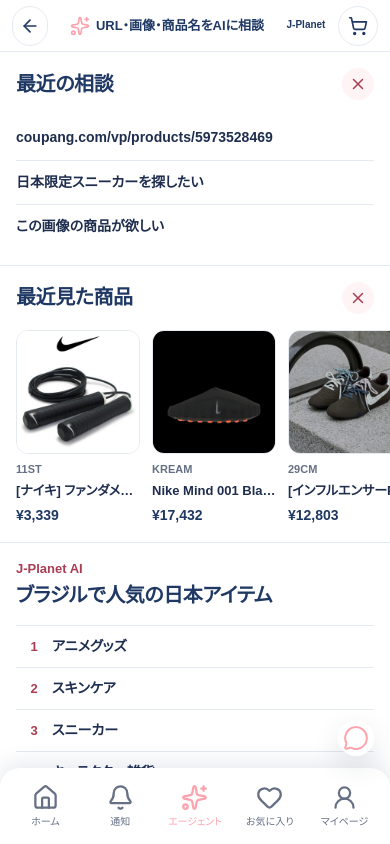
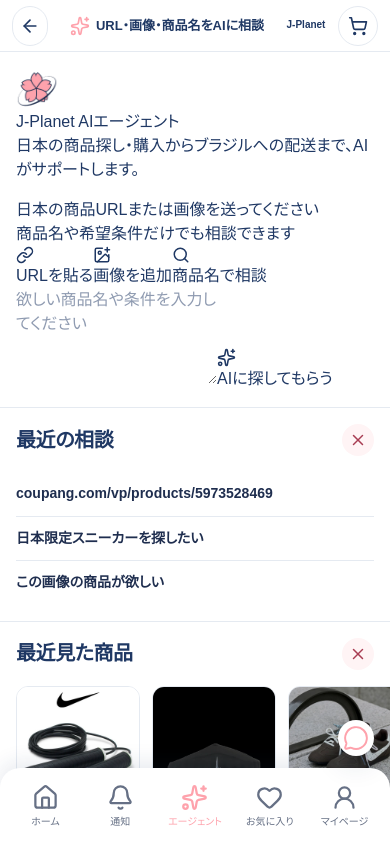
Before and after one commit to tetsufujita/jplanet-commerce-mock, a React (Vite) app: page /sazo-commerce-mock in a window 390 px wide. Both pictures are taken after a click on the button "URL・画像・商品名をAIに相談". Shown: the top 844 px of the page. Built offline with nearby package versions, Linux system fonts and the light colour scheme.

Commit message:
feat: embed composer in mobile agent hub

```diff
--- a/src/sazo-commerce/MobileAgentHubView.tsx
+++ b/src/sazo-commerce/MobileAgentHubView.tsx
@@ -1,4 +1,4 @@
-import { useState, type Dispatch } from "react";
+import { useRef, useState, type Dispatch } from "react";
 import { ArrowLeft, ShoppingCart, Sparkles, X } from "lucide-react";
 import { useTranslation } from "react-i18next";
 import {
@@ -6,16 +6,24 @@ import {
   agentHubRecentConsultations,
   agentHubRecentProducts,
 } from "@/sazo-commerce/agentHubFixtures";
-import type { SazoAction } from "@/sazo-commerce/model";
+import { MobileAgentComposer } from "@/sazo-commerce/MobileAgentComposer";
+import type { AgentEntryIntent, SazoAction } from "@/sazo-commerce/model";
 
 export interface MobileAgentHubViewProps {
   dispatch: Dispatch<SazoAction>;
+  entryIntent: AgentEntryIntent | null;
 }
 
-export function MobileAgentHubView({ dispatch }: MobileAgentHubViewProps) {
+export function MobileAgentHubView({ dispatch, entryIntent }: MobileAgentHubViewProps) {
   const { t } = useTranslation();
+  const composerRef = useRef<HTMLDivElement>(null);
+  const [seedProductName, setSeedProductName] = useState<string | null>(null);
   const [showConsultations, setShowConsultations] = useState(true);
   const [showProducts, setShowProducts] = useState(true);
+
+  const focusComposer = () => {
+    composerRef.current?.scrollIntoView({ behavior: "smooth", block: "start" });
+  };
 
   const navigateHome = () => {
     dispatch({ type: "navigate", view: "home" });
@@ -32,7 +40,7 @@ export function MobileAgentHubView({ dispatch }: MobileAgentHubViewProps) {
           aria-label={t("sazo.agentHub.launcherLabel")}
           className="sazo-agent-hub-launcher"
           onClick={() => {
-            dispatch({ type: "open-agent" });
+            focusComposer();
           }}
           type="button"
         >
@@ -50,6 +58,17 @@ export function MobileAgentHubView({ dispatch }: MobileAgentHubViewProps) {
           <ShoppingCart aria-hidden size={20} />
         </button>
       </header>
+
+      <section data-section="composer" data-testid="agent-hub-section">
+        <MobileAgentComposer
+          entryIntent={entryIntent}
+          onEntryIntentConsumed={() => {
+            dispatch({ type: "consume-agent-entry-intent" });
+          }}
+          ref={composerRef}
+          seedProductName={seedProductName}
+        />
+      </section>
 
       <section data-section="consultations" data-testid="agent-hub-section">
         <header>
@@ -127,7 +146,8 @@ export function MobileAgentHubView({ dispatch }: MobileAgentHubViewProps) {
                 <button
                   aria-label={rankedTopic}
                   onClick={() => {
-                    dispatch({ type: "navigate", view: "catalog" });
+                    setSeedProductName(topic);
+                    requestAnimationFrame(focusComposer);
                   }}
                   type="button"
                 >
--- a/src/sazo-commerce/SazoCommercePage.tsx
+++ b/src/sazo-commerce/SazoCommercePage.tsx
@@ -93,7 +93,7 @@ export function SazoCommercePage() {
         <SazoShell dispatch={dispatch} state={state}>
           {state.view === "home" ? <HomeView dispatch={dispatch} state={state} /> : null}
           {state.view === "agent-hub" ? (
-            <MobileAgentHubView dispatch={dispatch} />
+            <MobileAgentHubView dispatch={dispatch} entryIntent={state.agentEntryIntent} />
           ) : null}
           {state.view === "campaign" ? (
             <CampaignView dispatch={dispatch} loaded={state.campaignLoaded} />
```
Also changed, not shown: 2 other files (tests, documents, lock files or other folders).
